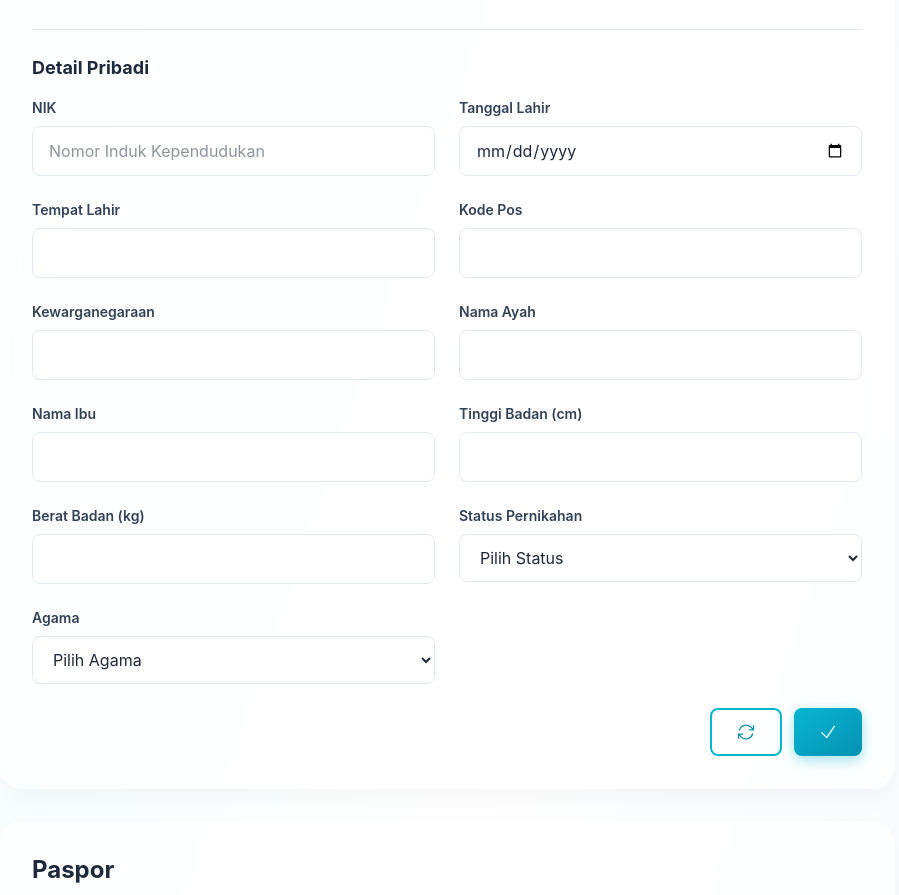
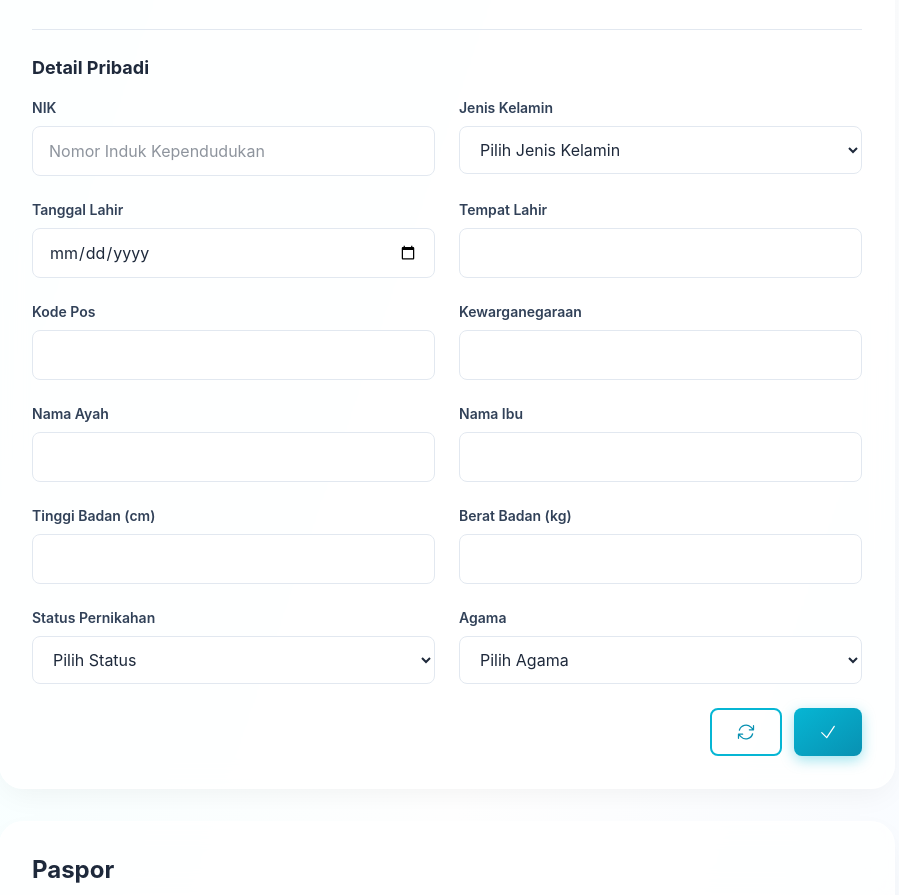
Before and after one commit to wahyuputranto/carikerja-frontend-candidate, a Vue app: page /profile in a window 1280 px wide. Shown: the part 1065-1960 px from the top of the page, without its empty margins (193-1092 px from the left). Built offline with nearby package versions, Linux system fonts and the light colour scheme; no server answers; sample sign-in values are in the browser's storage.

Commit message:
Update ProfilePage.vue

```diff
--- a/src/views/ProfilePage.vue
+++ b/src/views/ProfilePage.vue
@@ -99,6 +99,14 @@
                     <div>
                         <label class="block text-sm font-semibold text-slate-700 mb-2">NIK</label>
                         <input type="text" v-model="form.nik" class="input" placeholder="Nomor Induk Kependudukan" />
+                    </div>
+                    <div>
+                        <label class="block text-sm font-semibold text-slate-700 mb-2">Jenis Kelamin</label>
+                        <select v-model="form.gender" class="input">
+                            <option value="">Pilih Jenis Kelamin</option>
+                            <option value="Male">Laki-laki</option>
+                            <option value="Female">Perempuan</option>
+                        </select>
                     </div>
                     <div>
                         <label class="block text-sm font-semibold text-slate-700 mb-2">Tanggal Lahir</label>
@@ -330,7 +338,7 @@
                 </div>
                 <div v-if="['D1', 'D2', 'D3', 'D4', 'S1', 'S2', 'S3'].includes(eduForm.level)">
                    <label class="label-text">Gelar Akademik</label>
-                   <input v-model="eduForm.degree" placeholder="Contoh: S.Kom, A.Md" class="input mt-1" />
+                   <input v-model="eduForm.degree" placeholder="Contoh: S.Par, S.E, A.Md.Par" class="input mt-1" />
                 </div>
               </div>
 
@@ -520,7 +528,7 @@
           <div v-if="showAddSkill" class="mt-6 p-4 bg-slate-50 rounded-xl border border-slate-200 animate-fade-in">
             <h3 class="font-bold mb-4">Tambah Keahlian</h3>
             <div class="space-y-4">
-              <input v-model="skillForm.skill_name" placeholder="Nama Skill (mis: Golang)" class="input" />
+              <input v-model="skillForm.skill_name" placeholder="Nama Skill (mis: Housekeeping, Cooking, Ms. Office)" class="input" />
               <select v-model="skillForm.proficiency_level" class="input">
                 <option value="">Pilih Tingkat Kemahiran</option>
                 <option value="Beginner">Beginner</option>
@@ -643,6 +651,7 @@ const form = ref({
   nik: '',
   birth_date: '',
   birth_place: '',
+  gender: '',
   address: '',
   city: '',
   province: '',
@@ -677,6 +686,8 @@ const personalDetailForm = ref({
   weight: null,
   marital_status: '',
   citizenship: '',
+  marital_status: '',
+  citizenship: '',
   religion: ''
 })
 
@@ -689,6 +700,7 @@ const initForm = () => {
       nik: user.value.nik || '',
       birth_date: user.value.birth_date ? user.value.birth_date.split('T')[0] : '',
       birth_place: user.value.birth_place || '',
+      gender: user.value.gender || '',
       address: user.value.address || '',
       city: user.value.city || '',
       province: user.value.province || '',
```
